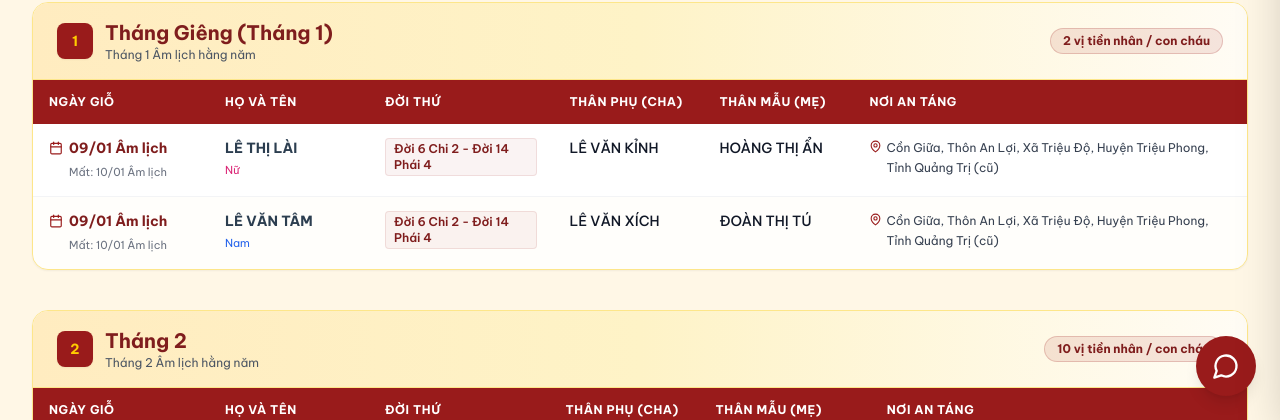
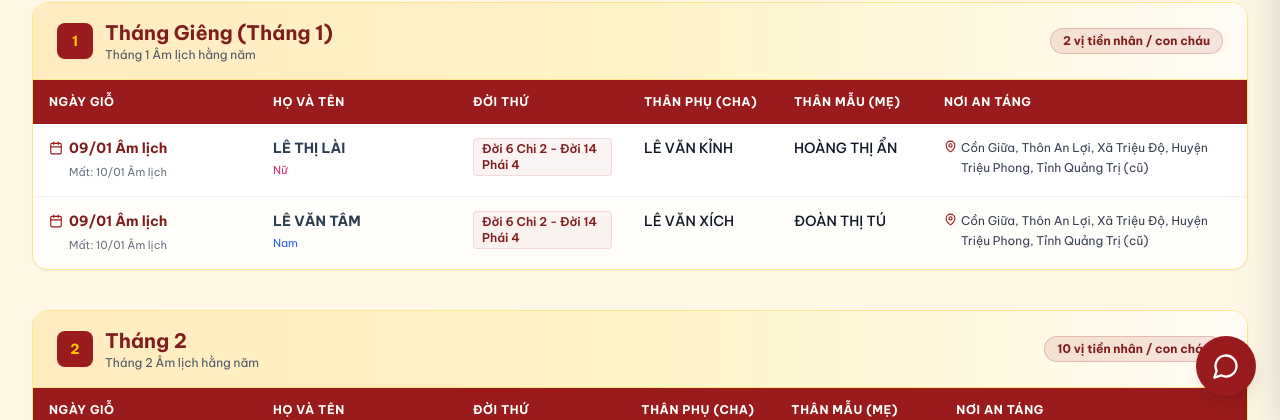
Before and after one commit to LGKAI/Portal-HoLeVan-Phai4-Chi2, a React (Vite) app in the folder frontend/: page /memorials in a window 1280 px wide. Shown: the part 380-800 px from the top of the page. Built offline with nearby package versions, Linux system fonts and the light colour scheme; no server answers.

Commit message:
fix(ui): increase Ngay gio and Ho Ten column width, slightly reduce Noi an tang

```diff
--- a/frontend/src/pages/MemorialCalendarPage.tsx
+++ b/frontend/src/pages/MemorialCalendarPage.tsx
@@ -218,12 +218,12 @@ const MemorialCalendarPage: React.FC = () => {
                     <table className="w-full text-left text-sm">
                       <thead className="bg-primary text-white text-xs uppercase tracking-wider font-semibold">
                         <tr>
-                          <th className="py-3.5 px-4 w-44">Ngày giỗ</th>
-                          <th className="py-3.5 px-4 min-w-[160px]">Họ và tên</th>
+                          <th className="py-3.5 px-4 w-56">Ngày giỗ</th>
+                          <th className="py-3.5 px-4 min-w-[200px]">Họ và tên</th>
                           <th className="py-3.5 px-4 min-w-[140px]">Đời thứ</th>
                           <th className="py-3.5 px-4 min-w-[150px]">Thân phụ (Cha)</th>
                           <th className="py-3.5 px-4 min-w-[150px]">Thân mẫu (Mẹ)</th>
-                          <th className="py-3.5 px-4 min-w-[200px]">Nơi an táng</th>
+                          <th className="py-3.5 px-4 min-w-[170px]">Nơi an táng</th>
                         </tr>
                       </thead>
                       <tbody className="divide-y divide-gray-100">
```
